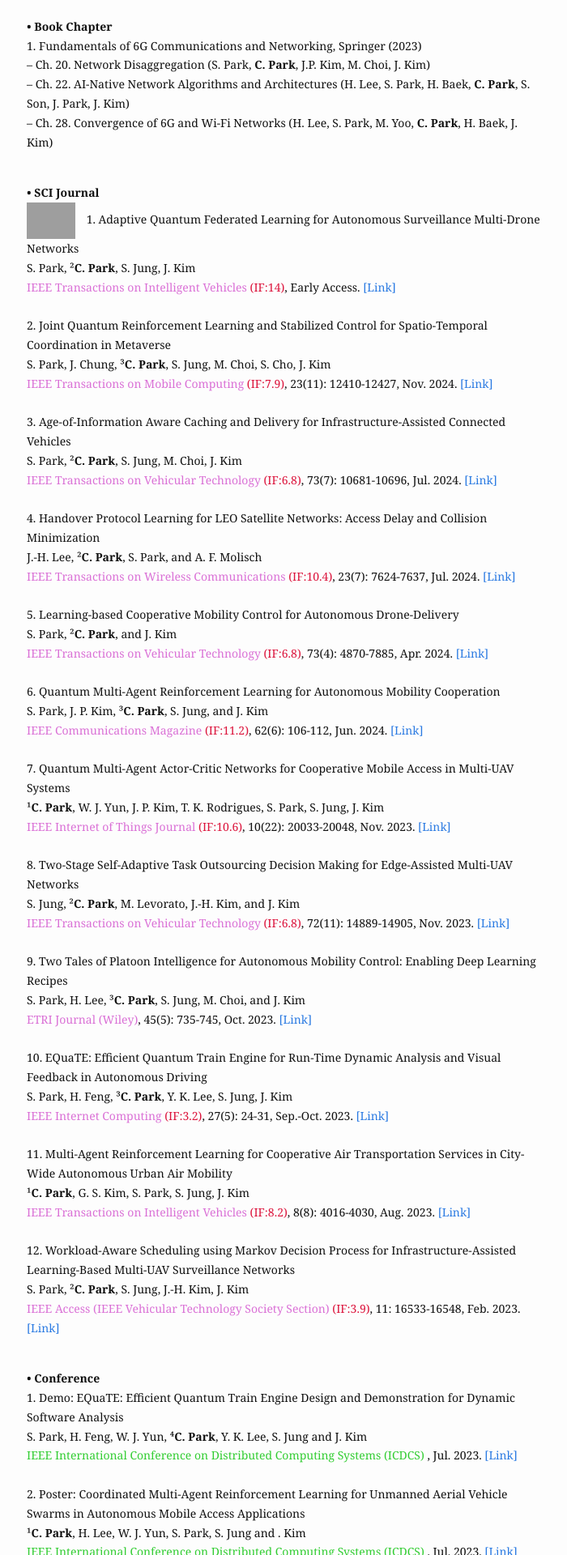
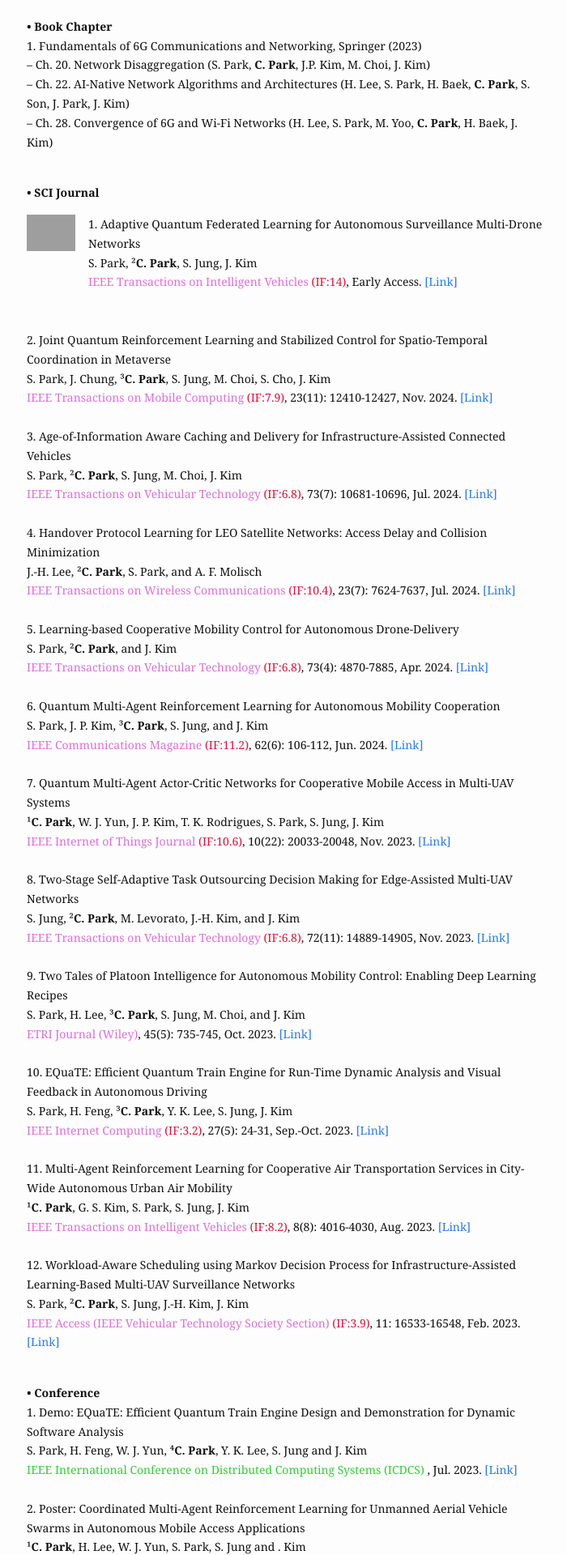
Before and after one commit to cosdeneb/cosdeneb.github.io, a Jekyll site: the page built from publication.md, in a window 1280 px wide. Shown: the part 308-2228 px from the top of the page at 81% size, without its empty margins (287-987 px from the left). Built offline with Jekyll 4.4.1, drawn with Linux system fonts in a browser that asks for light colours; grey boxes are pictures that could not be loaded.

Commit message:
Update publication.md

```diff
--- a/publication.md
+++ b/publication.md
@@ -24,10 +24,16 @@
 <p>
   <b>• SCI Journal</b> <br/>
 
-  <img src="/assets/img/cy.jpg" alt="논문1 이미지" style="width:60px; vertical-align:middle; margin-right:10px;"/>
-  1. Adaptive Quantum Federated Learning for Autonomous Surveillance Multi-Drone Networks <br/>
-  S. Park, ²<b>C. Park</b>, S. Jung, J. Kim <br/>
-  <font color='#da70d6'>IEEE Transactions on Intelligent Vehicles</font> <font color='#dc143c'>(IF:14)</font>, Early Access. <a href="https://ieeexplore.ieee.org/abstract/document/10764760">[Link]</a><br/><br/>
+  <div style="display: flex; align-items: flex-start; margin-bottom: 24px;">
+  <img src="/assets/img/cy.jpg" alt="논문1 이미지" style="width: 60px; margin-right: 16px;"/>
+  <div>
+    1. Adaptive Quantum Federated Learning for Autonomous Surveillance Multi-Drone Networks <br/>
+    S. Park, ²<b>C. Park</b>, S. Jung, J. Kim <br/>
+    <font color='#da70d6'>IEEE Transactions on Intelligent Vehicles</font>
+    <font color='#dc143c'>(IF:14)</font>, Early Access.
+    <a href="https://ieeexplore.ieee.org/abstract/document/10764760">[Link]</a><br/><br/>
+  </div>
+</div>
 
   2. Joint Quantum Reinforcement Learning and Stabilized Control for Spatio-Temporal Coordination in Metaverse <br/>
   S. Park, J. Chung, ³<b>C. Park</b>, S. Jung, M. Choi, S. Cho, J. Kim <br/>
```
